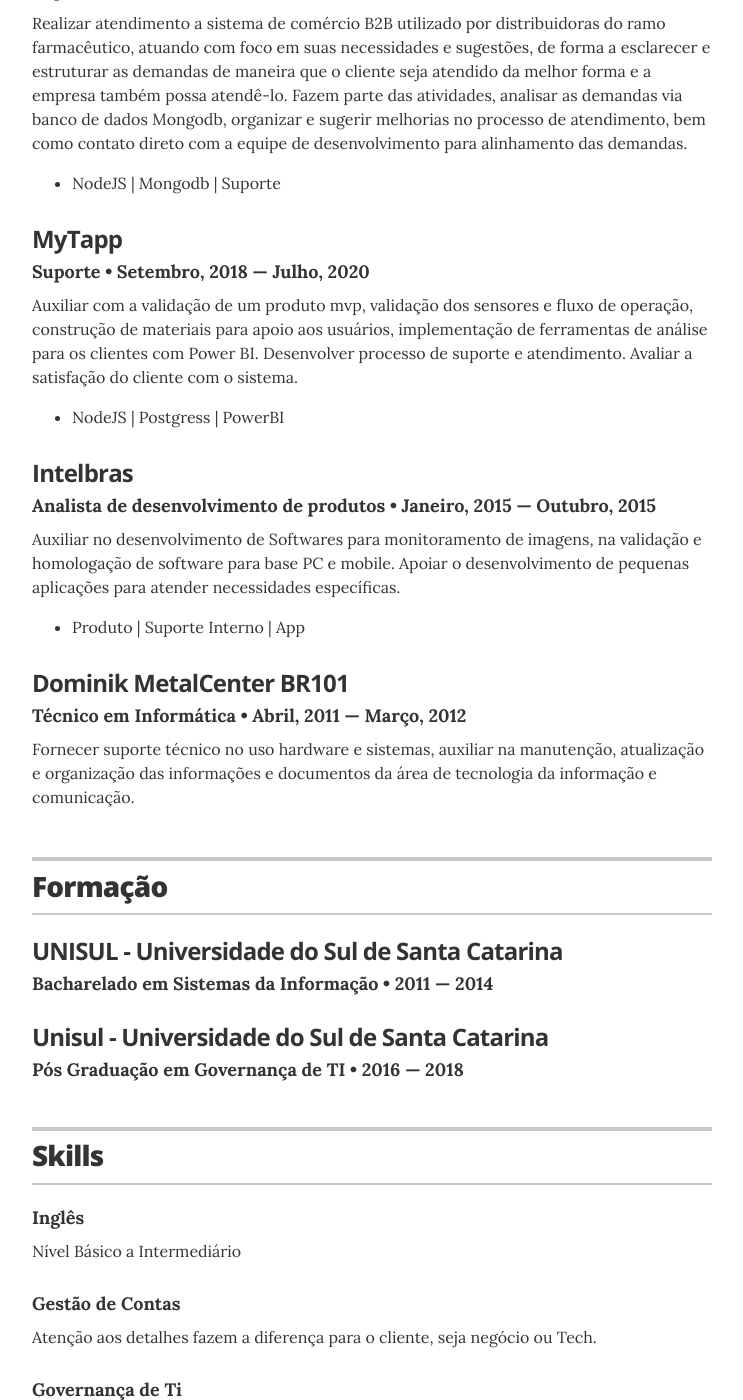
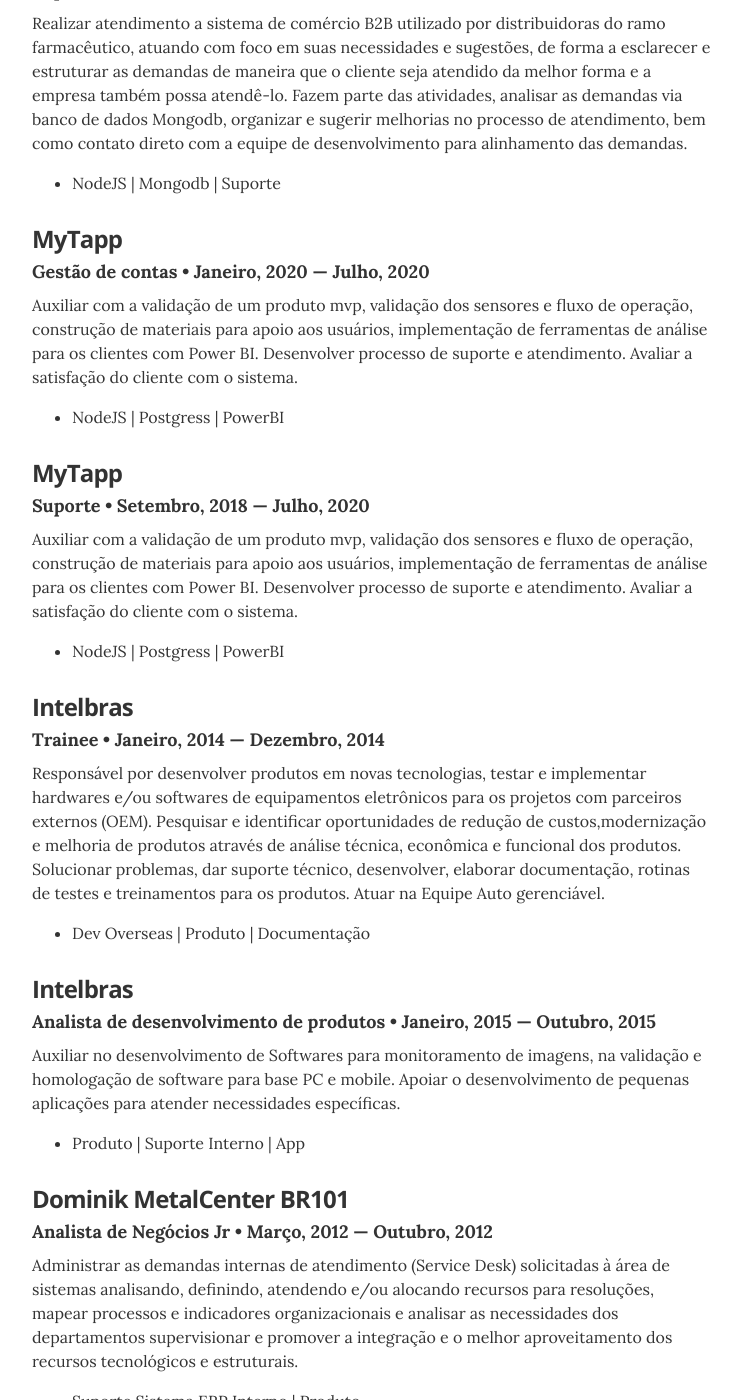
Before and after one commit to alexrospide/resume, a Jekyll site: the page built from index.html, in a window 1280 px wide and 1400 px high, scrolled down 918 px. Shown: the whole window, without its empty margins (268-1011 px from the left). Built offline with Jekyll 4.4.1, drawn with Linux system fonts in a browser that asks for light colours; some of the changed text lies outside the part shown.

Commit message:
minor changes on education and experience

```diff
--- a/_config.yml
+++ b/_config.yml
@@ -23,7 +23,7 @@
 resume_header_contact_info:     "Florianópolis / SC •  alexrospide@gmail.com"
 display_header_contact_info:    "false"
 
-resume_header_intro: "<p>combinando minha experiência em Governança de Ti, Processos, Negócios agora com um foco renovado em desenvolvimento de soluções de dados escaláveis e eficientes para impulsionar insights e tomada de decisões estou atualmente em transição para a emocionante área da Engenharia de Dados</p>"
+resume_header_intro: "<p>Combinando minha experiência em Governança de Ti, Processos, Negócios agora com um foco renovado em desenvolvimento de soluções de dados escaláveis e eficientes para impulsionar insights e tomada de decisões, estou atualmente em transição para a emocionante área da Engenharia de Dados</p>"
 
 # use "yes" to display the email contact button,
 # "no" to display an "I'm not looking for work" message,
--- a/_data/experience.yml
+++ b/_data/experience.yml
@@ -18,15 +18,21 @@
   position: Gestão de contas
   duration:   Janeiro, 2020  &mdash; Julho, 2020
   summary: Auxiliar com a validação de um produto mvp, validação dos sensores e fluxo de operação, construção de materiais para apoio aos usuários, implementação de ferramentas de análise para os clientes com Power BI. Desenvolver processo de suporte e atendimento. Avaliar a satisfação do cliente com o sistema.	<ul class="resume-item-list"><li>NodeJS | Postgress | PowerBI</li></ul>
+
+- company: MyTapp
   position: Suporte
   duration:   Setembro, 2018  &mdash; Julho, 2020
   summary: Auxiliar com a validação de um produto mvp, validação dos sensores e fluxo de operação, construção de materiais para apoio aos usuários, implementação de ferramentas de análise para os clientes com Power BI. Desenvolver processo de suporte e atendimento. Avaliar a satisfação do cliente com o sistema.	<ul class="resume-item-list"><li>NodeJS | Postgress | PowerBI</li></ul>
+
 
 # Suporte
 - company: Intelbras
   position: Trainee
   duration:  Janeiro, 2014 &mdash; Dezembro, 2014
   summary: Responsável por desenvolver produtos em novas tecnologias, testar e implementar hardwares e/ou softwares de equipamentos eletrônicos para os projetos com parceiros externos (OEM). Pesquisar e identificar oportunidades de redução de custos,modernização e melhoria de produtos através de análise técnica, econômica e funcional dos produtos. Solucionar problemas, dar suporte técnico, desenvolver, elaborar documentação, rotinas de testes e treinamentos para os produtos. Atuar na Equipe Auto gerenciável. 	<ul class="resume-item-list"><li>Dev Overseas | Produto | Documentação</li></ul>
+
+
+- company: Intelbras
   position: Analista de desenvolvimento de produtos
   duration:  Janeiro, 2015 &mdash; Outubro, 2015
   summary: Auxiliar no desenvolvimento de Softwares para monitoramento de imagens, na validação e homologação de software para base PC e mobile. Apoiar o desenvolvimento de pequenas aplicações para atender necessidades específicas. 	<ul class="resume-item-list"><li>Produto | Suporte Interno | App</li></ul>
@@ -37,6 +43,8 @@
   position: Analista de Negócios Jr
   duration:  Março, 2012 &mdash; Outubro, 2012
   summary: Administrar as demandas internas de atendimento (Service Desk) solicitadas à área de sistemas analisando, definindo, atendendo e/ou alocando recursos para resoluções, mapear processos e indicadores organizacionais e analisar as necessidades dos departamentos supervisionar e promover a integração e o melhor aproveitamento dos recursos tecnológicos e estruturais. 	<ul class="resume-item-list"><li>Suporte Sistema ERP Interno | Produto</li></ul>
+
+- company: Dominik MetalCenter BR101
   position: Técnico em Informática
   duration:  Abril, 2011 &mdash; Março, 2012
   summary: Fornecer suporte técnico no uso hardware e sistemas, auxiliar na manutenção, atualização e organização das informações e documentos da área de tecnologia da informação e comunicação.
```
Also changed, not shown: _data/education.yml (line endings or trailing spaces).
